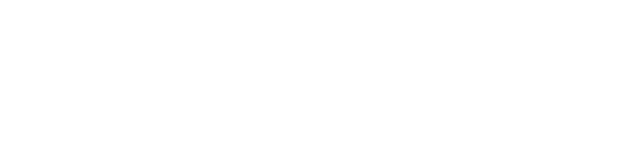
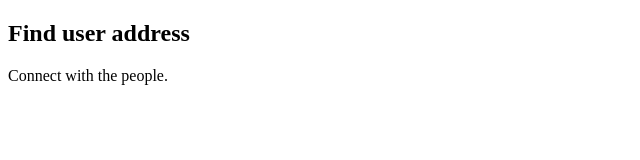
Before and after one commit to martinromario55/testproject, a plain HTML site: page index.html in a window 1280 px wide. Shown: the whole page, without its empty margins (0-640 px from the left). Drawn offline with Linux system fonts and the light colour scheme.

Commit message:
made change

```diff
--- a/index.html
+++ b/index.html
@@ -7,6 +7,7 @@
     <title>Document</title>
 </head>
 <body>
-
+    <h2>Find user address</h2>
+    <p>Connect with the people.</p>
 </body>
 </html>
```
